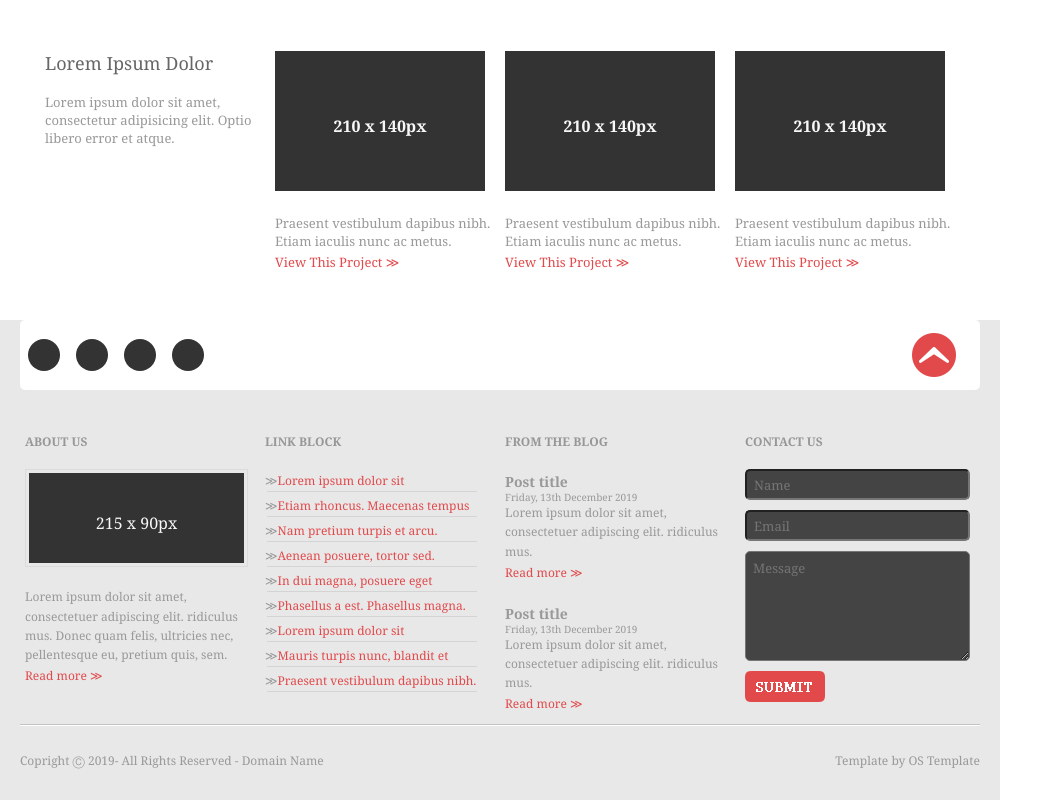
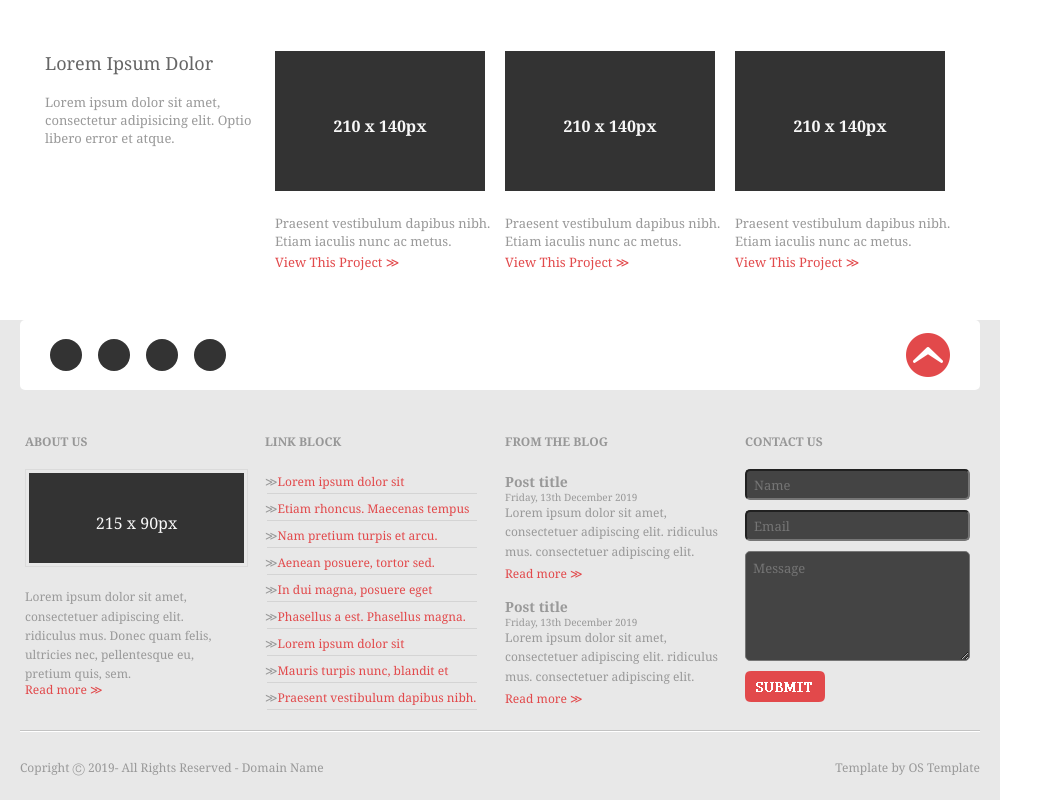
Before and after one commit to KeraSherton/Template-psd-react, a React (Create React App) app: page / in a window 1280 px wide. Shown: the part 809-1609 px from the top of the page, without its empty margins (0-1063 px from the left). Built offline with nearby package versions, Linux system fonts and the light colour scheme.

Commit message:
Refactor: footer

```diff
--- a/src/components/Footer.css
+++ b/src/components/Footer.css
@@ -2,9 +2,10 @@
   width: 1000px;
   height: 480px;
   background-color: #e8e8e8;
+  font-family: Georgia;
 }
 
-.footer-social-container {
+.footer-rectangle-container {
   width: 1000px;
   height: 70px;
   display: flex;
@@ -18,7 +19,16 @@
   border-radius: 5px;
   display: flex;
   align-items: center;
+  justify-content: space-between;
+  padding-left: 22px;
+  padding-right: 30px;
 }
+
+.footer-social-container {
+  display: flex;
+  justify-content: center;
+}
+
 .social-circle {
   border-radius: 50%;
   width: 32px;
@@ -26,9 +36,8 @@
   background-color: #333333;
   margin: 8px;
 }
-.button-up {
-  margin-left: 700px;
-}
+/* .button-up {
+} */
 
 .footer-box {
   width: 1000px;
@@ -44,7 +53,6 @@
 }
 .footer-title {
   color: #979797;
-  font-family: Georgia;
   font-size: 12px;
   font-weight: bold;
   line-height: 14.4px;
@@ -66,15 +74,17 @@
   height: 90px;
   background-color: #333333;
   color: #f8f8f8;
-  font-family: Georgia;
   font-size: 16px;
   text-align: center;
   margin: auto;
   padding-top: 39px;
 }
+.footer-about-us {
+  width: 206px;
+  height: 90px;
+}
 .footer-txt {
   color: #999999;
-  font-family: Georgia;
   font-size: 12px;
   line-height: 19.2px;
 }
@@ -93,18 +103,22 @@
 
 .footer-link {
   color: #e2494b;
-  font-family: Georgia;
   font-size: 12px;
 }
 .footer-post-cont-title {
   color: #979797;
-  font-family: Georgia;
   font-size: 12px;
   font-weight: bold;
   line-height: 14.4px;
   text-transform: uppercase;
   margin-top: 20px;
   margin-bottom: 0px;
+}
+
+.footer-blog-art {
+  width: 220px;
+  height: 100px;
+  margin-bottom: 25px;
 }
 
 .footer-post-title {
@@ -116,7 +130,6 @@
   margin-top: 25px;
 }
 .footer-post-date {
-  font-family: Georgia;
   font-size: 10px;
   line-height: 12px;
   color: #999999;
@@ -127,8 +140,8 @@
   width: 225px;
   border-radius: 5px;
   background-color: #444444;
+  font-family: Georgia;
   color: #ffffff;
-  font-family: Georgia;
   font-size: 13px;
   margin-bottom: 10px;
   padding: 7px;
@@ -152,6 +165,7 @@
   height: 2px;
   background-image: linear-gradient(#c3c3c3 50%, #ffffff 50%);
   margin-left: 20px;
+  margin-top: 20px;
 }
 
 .footer-footer {
@@ -163,14 +177,12 @@
 
 .copright {
   color: #999999;
-  font-family: Georgia;
   font-size: 12px;
   margin-left: 20px;
 }
 
 .autor {
   color: #999999;
-  font-family: Georgia;
   font-size: 12px;
   text-align: right;
   margin-right: 20px;
--- a/src/components/Footer.js
+++ b/src/components/Footer.js
@@ -6,12 +6,14 @@ import submit from "../images/submit.png";
 const Footer = () => {
   return (
     <div className="footer">
+      <div className="footer-rectangle-container">
+        <div className="footer-rectangle">
           <div className="footer-social-container">
-        <div className="footer-rectangle">
             <canvas className="social-circle" />
             <canvas className="social-circle" />
             <canvas className="social-circle" />
             <canvas className="social-circle" />
+          </div>
           <input type="image" src={up} className="button-up" />
         </div>
       </div>
@@ -22,11 +24,13 @@ const Footer = () => {
           <div className="footer-img-frame">
             <div className="footer-img-aboutUs"> 215 x 90px </div>
           </div>
+          <div className="footer-about-us">
             <p className="footer-txt">
-            Lorem ipsum dolor sit amet, consectetuer adipiscing elit. ridiculus
-            mus. Donec quam felis, ultricies nec, pellentesque eu, pretium quis,
-            sem.
+              Lorem ipsum dolor sit amet, consectetuer adipiscing elit.
+              ridiculus mus. Donec quam felis, ultricies nec, pellentesque eu,
+              pretium quis, sem.
             </p>
+          </div>
           <a href="./aboutUs" className="footer-link">
             Read more &#8811;
           </a>
@@ -90,25 +94,28 @@ const Footer = () => {
         </div>
         <div className="footer-content-box">
           <p className="footer-post-cont-title">From the blog</p>
+          <div className="footer-blog-art">
             <p className="footer-post-title">Post title</p>
             <p className="footer-post-date">Friday, 13th December 2019</p>
             <p className="footer-txt">
-            Lorem ipsum dolor sit amet, consectetuer adipiscing elit. ridiculus
-            mus.
+              Lorem ipsum dolor sit amet, consectetuer adipiscing elit.
+              ridiculus mus. consectetuer adipiscing elit.
             </p>
-          <a href="./abouUs" className="footer-link">
+            <a href="./aboutUs" className="footer-link">
               Read more &#8811;
             </a>
-          <br />
+          </div>
+          <div className="footer-blog-art">
             <p className="footer-post-title">Post title</p>
             <p className="footer-post-date">Friday, 13th December 2019</p>
             <p className="footer-txt">
-            Lorem ipsum dolor sit amet, consectetuer adipiscing elit. ridiculus
-            mus.
+              Lorem ipsum dolor sit amet, consectetuer adipiscing elit.
+              ridiculus mus. consectetuer adipiscing elit.
             </p>
-          <a href="./abouUs" className="footer-link">
+            <a href="./aboutUs" className="footer-link">
               Read more &#8811;
             </a>
+          </div>
         </div>
 
         <div className="footer-content-box">
```
Lines whose indentation alone changed are shown as unchanged.
